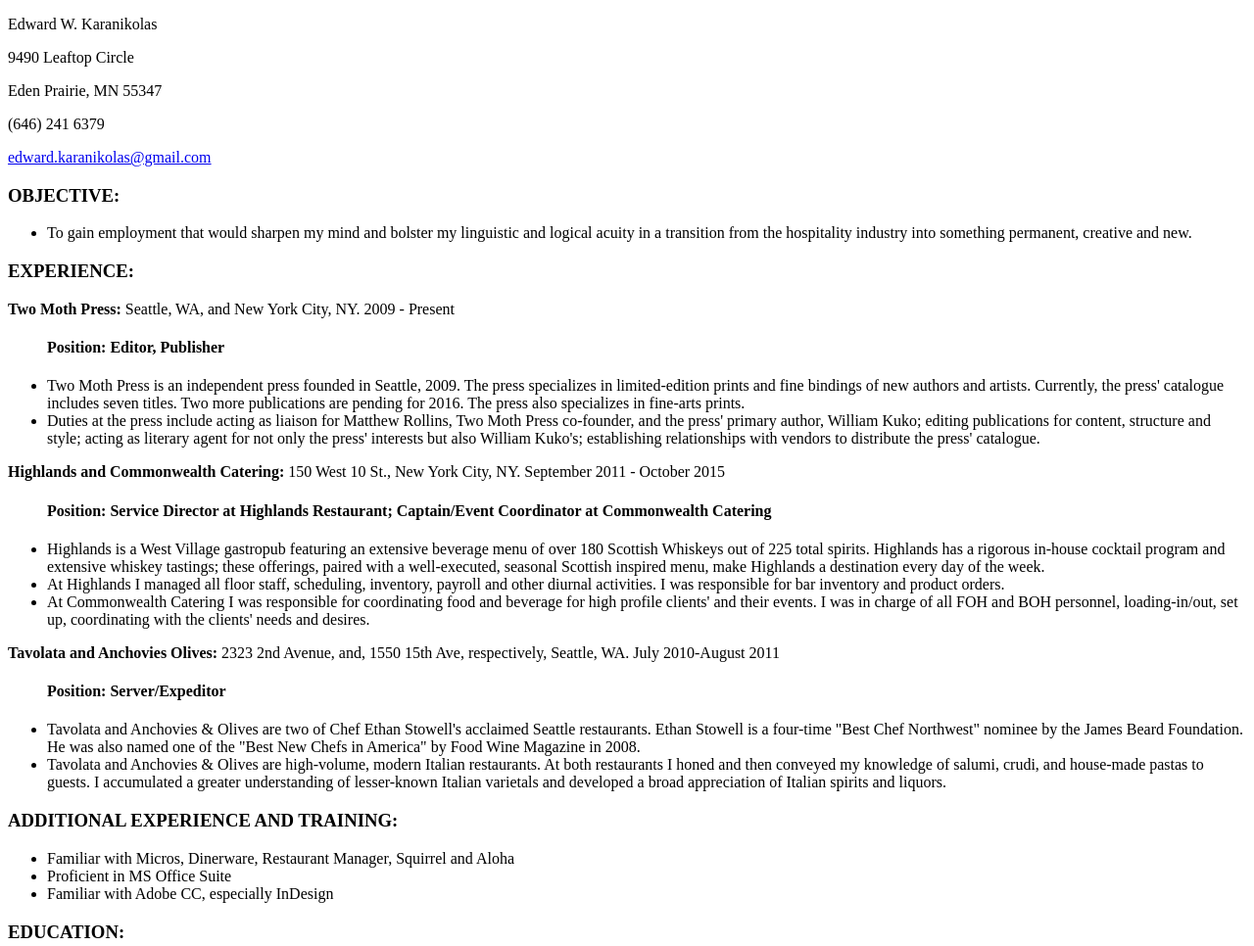
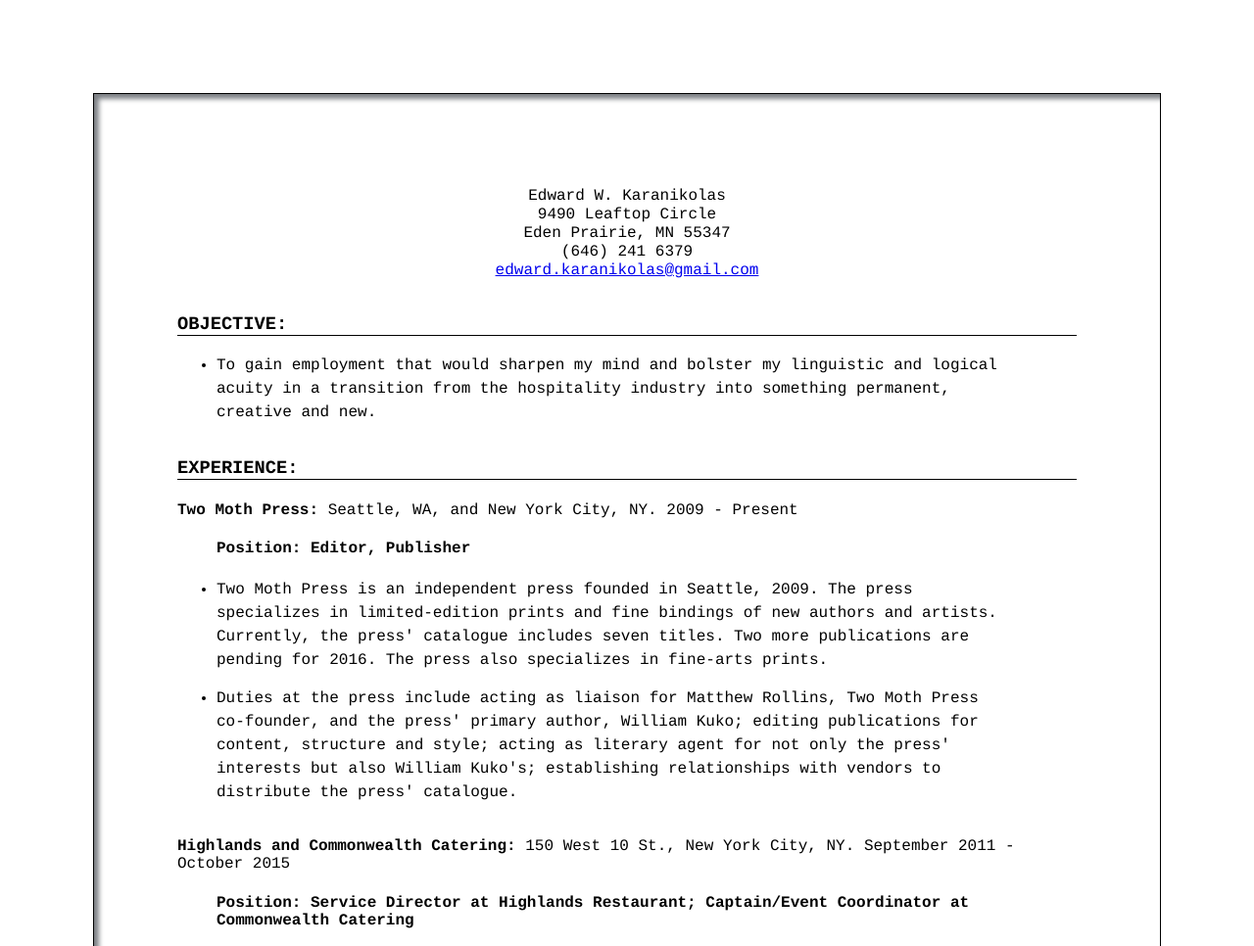
Before and after one commit to TedKaranikolas/tedkaranikolas.github.io, a plain HTML site: page index.html in a window 1280 px wide. Shown: the top 966 px of the page at 98% size. Drawn offline with Linux system fonts and the light colour scheme.

Commit message:
Update index.html

```diff
--- a/index.html
+++ b/index.html
@@ -5,7 +5,7 @@
 <head>
 	<title>Ted Karanikolas' Resume</title>
 	<meta charset="utf-8">
-	<link rel="stylesheet" type="text/css" href="oldstylesheet.css">
+	<link rel="stylesheet" type="text/css" href="stylesheet.css">
 </head>
 
 <body>
```
